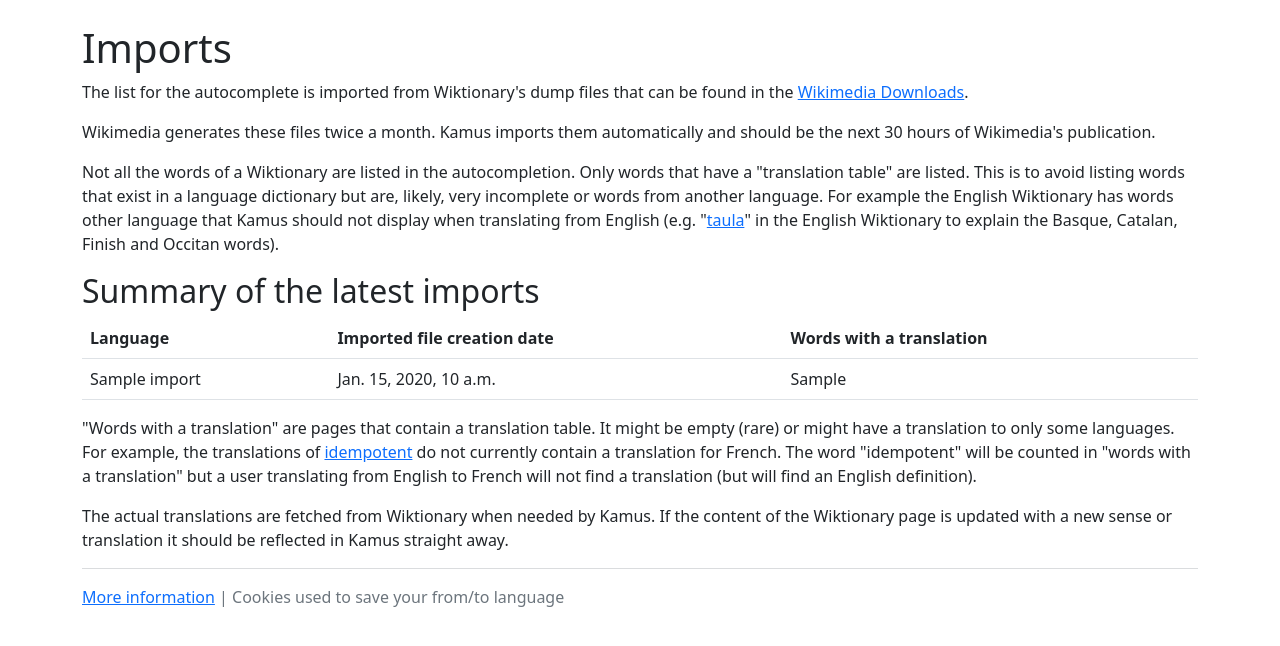
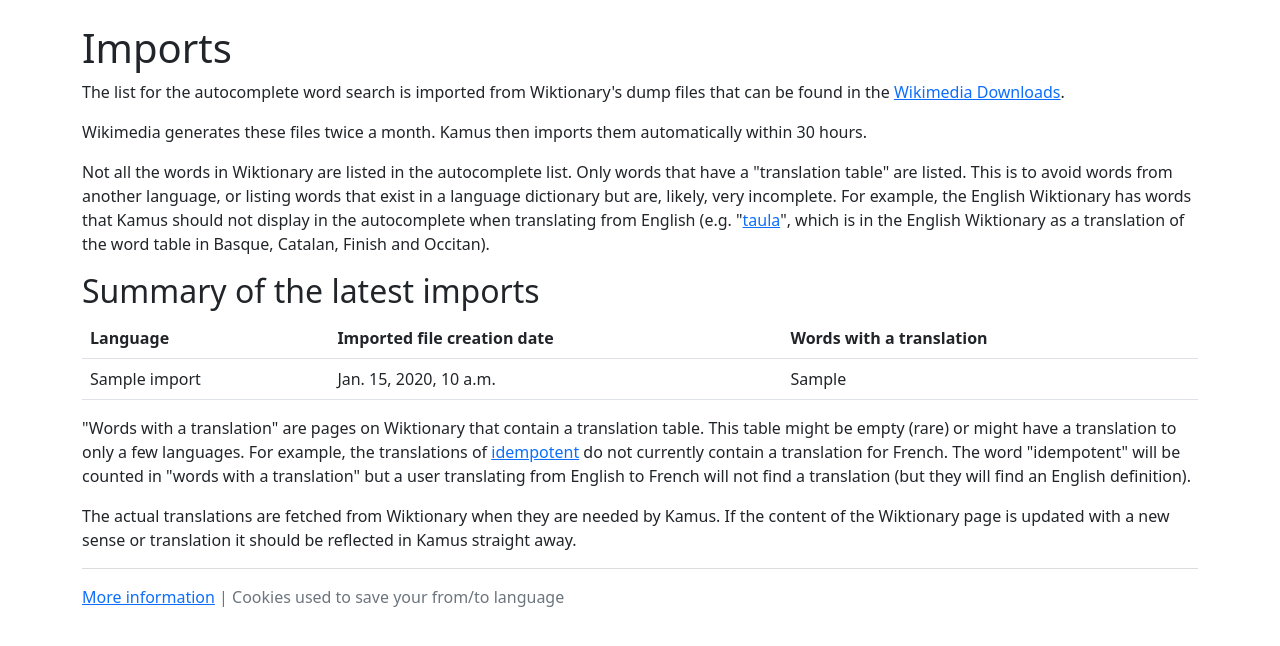
Before and after one commit to cpina/kamus-dictionary, a Django app: template kamus/core/templates/kamus/imports.html in a window 1280 px wide. Shown: the top 646 px of the page. Run offline with Django 4.2, Linux system fonts and the light colour scheme; the template is opened without the code that fills it: most values are stand-ins (such as "Sample title", 1, 10 or a date in 2020); some libraries are stand-ins or nearby versions.

Commit message:
Edits to text.

```diff
--- a/kamus/core/templates/kamus/imports.html
+++ b/kamus/core/templates/kamus/imports.html
@@ -5,19 +5,18 @@
 {% block contents %}
     <h1>Imports</h1>
     <p>
-        The list for the autocomplete is imported from Wiktionary's dump files that can be found in the <a
+        The list for the autocomplete word search is imported from Wiktionary's dump files that can be found in the <a
             href="https://dumps.wikimedia.org/">Wikimedia Downloads</a>.
     </p>
     <p>
-        Wikimedia generates these files twice a month. Kamus imports them automatically and should be the next 30 hours
-        of Wikimedia's publication.
+        Wikimedia generates these files twice a month. Kamus then imports them automatically within 30 hours.
     </p>
     <p>
-        Not all the words of a Wiktionary are listed in the autocompletion. Only words that have a "translation table"
-        are listed. This is to avoid listing words that exist in a language dictionary but are, likely, very incomplete
-        or words from another language. For example the English Wiktionary has words other language that Kamus should
-        not display when translating from English (e.g. "<a href="https://en.wiktionary.org/wiki/taula">taula</a>" in
-        the English Wiktionary to explain the Basque, Catalan, Finish and Occitan words).
+        Not all the words in Wiktionary are listed in the autocomplete list. Only words that have a "translation table"
+        are listed. This is to avoid words from another language, or listing words that exist in a language dictionary
+        but are, likely, very incomplete. For example, the English Wiktionary has words that Kamus should not display in
+        the autocomplete when translating from English (e.g. "<a href="https://en.wiktionary.org/wiki/taula">taula</a>",
+        which is in the English Wiktionary as a translation of the word table in Basque, Catalan, Finish and Occitan).
     </p>
 
     <h2>Summary of the latest imports</h2>
@@ -47,15 +46,14 @@
         </tbody>
     </table>
     <p>
-        "Words with a translation" are pages that contain a translation table. It might be empty (rare) or might have
-        a translation to only some languages. For example, the translations of
-        <a href="https://en.wiktionary.org/wiki/idempotent#Translations">idempotent</a> do not
-        currently contain a translation for French. The word "idempotent" will be counted in "words with a translation"
-        but a user translating from English to French will not find a translation (but will find an English definition).
+        "Words with a translation" are pages on Wiktionary that contain a translation table. This table might be empty
+        (rare) or might have a translation to only a few languages. For example, the translations of
+        <a href="https://en.wiktionary.org/wiki/idempotent#Translations">idempotent</a> do not currently contain a
+        translation for French. The word "idempotent" will be counted in "words with a translation" but a user translating
+        from English to French will not find a translation (but they will find an English definition).
     </p>
     <p>
-        The actual translations are fetched from Wiktionary when needed by Kamus. If the
-        content of the Wiktionary page is updated with a new sense or translation it should be reflected in Kamus
-        straight away.
+        The actual translations are fetched from Wiktionary when they are needed by Kamus. If the content of the Wiktionary
+        page is updated with a new sense or translation it should be reflected in Kamus straight away.
     </p>
 {% endblock %}
```
